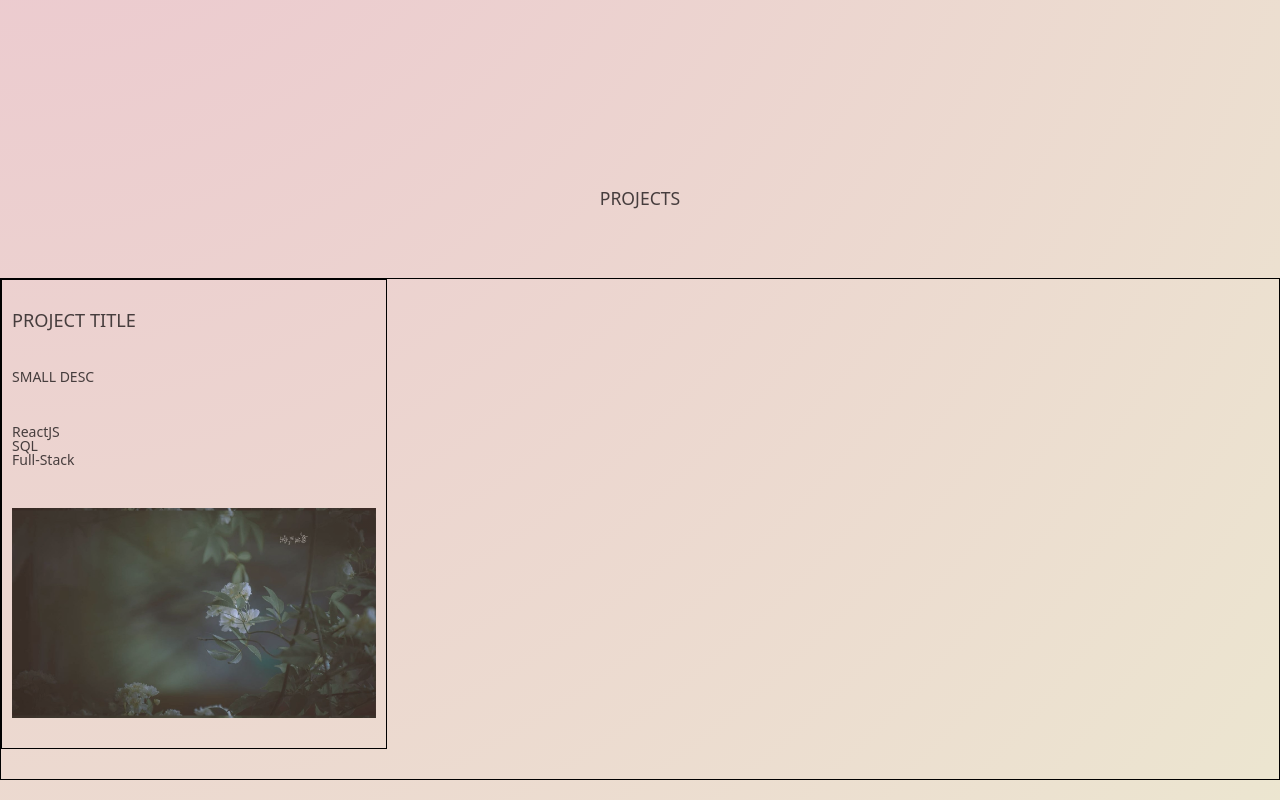
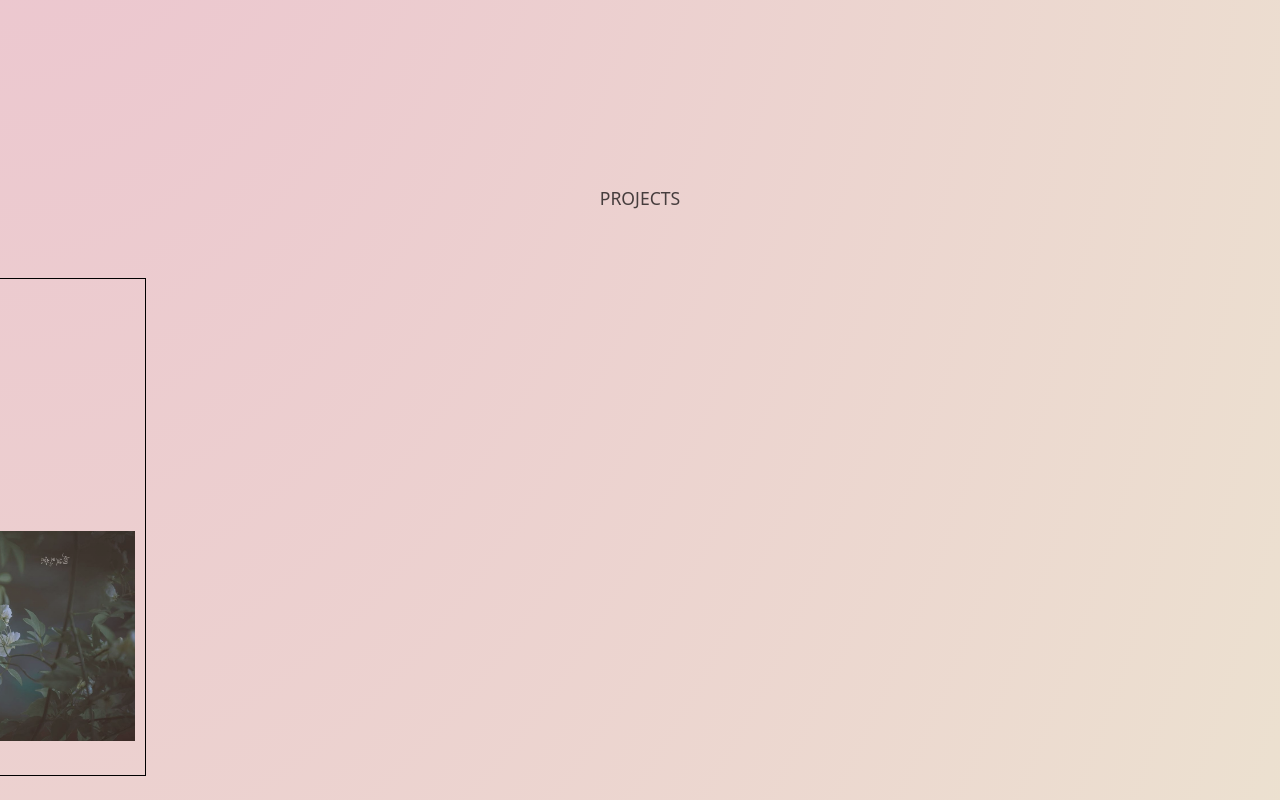
Before and after one commit to wania-sharif/wania-portfolio, a React (Vite) app: page / in a window 1280 px wide. Shown: the part 680-1480 px from the top of the page. Built offline with nearby package versions, Linux system fonts and the light colour scheme.

Commit message:
#3 Create horizontal scrolling panel to display project cards

```diff
--- a/package.json
+++ b/package.json
@@ -10,6 +10,7 @@
     "preview": "vite preview"
   },
   "dependencies": {
+    "framer-motion": "^12.6.5",
     "react": "^19.0.0",
     "react-dom": "^19.0.0"
   },
--- a/src/components/Projects/ProjectCard/projectCard.css
+++ b/src/components/Projects/ProjectCard/projectCard.css
@@ -1,8 +1,9 @@
 .project-card {
     font-size: 14px;
     width: 26em;
-    height: 32em;
+    height: 34em;
     padding: 10px;
+    margin: 0 3em;
     border: 1px solid black;
 
     display: flex;
@@ -29,5 +30,6 @@
     filter: saturate(90%);
     filter: opacity(90%);
     background-position: center;
-    background-size: contain;
+    background-size: cover;
+    background-repeat: no-repeat;
 }
--- a/src/components/Projects/Projects.jsx
+++ b/src/components/Projects/Projects.jsx
@@ -1,14 +1,24 @@
 import ProjectCard from './ProjectCard/ProjectCard'
 import './projects.css'
+import { motion, useTransform, useScroll } from "framer-motion";
 
 function Projects() {
+  const { scrollYProgress } = useScroll();  // track scroll progress
+
+  // Map scroll position values
+  const x = useTransform(scrollYProgress, [0, 1], ["60%", "-90%"]);
 
   return (
     <div className='projects'>
-        <h3>PROJECTS</h3>
+        <div className='content'>
+          <h3>PROJECTS</h3>
 
-        <div className='content'>
-            <ProjectCard />
+          <motion.div style={{ x }} className='card-container'>
+              <ProjectCard />
+              <ProjectCard />
+              <ProjectCard />
+              <ProjectCard />
+          </motion.div>
         </div>
     </div>
   )
--- a/src/components/Projects/projects.css
+++ b/src/components/Projects/projects.css
@@ -1,16 +1,25 @@
 .projects {
-    min-height: 100vh;
+    min-height: 200vh;
+    position: relative;
 }
 
-/* header  */
-.projects > h3 {
+/* page content container */
+.projects .content {
+    height: 100vh;
+    position: sticky;
+    top: 0;
+}
+
+/* header */
+.projects .content > h3 {
     font-size: 1.1em;
     font-weight: 400;
     padding: 4em 0;
 }
 
-/* content container */
-.projects .content {
-    height: 500px;
-    border: 1px solid black;
+/* project card container */
+.projects .card-container {
+    align-items: center;
+    width: fit-content;
+    display: flex;
 }
```
Also changed, not shown: 1 other file (tests, documents, lock files or other folders).
